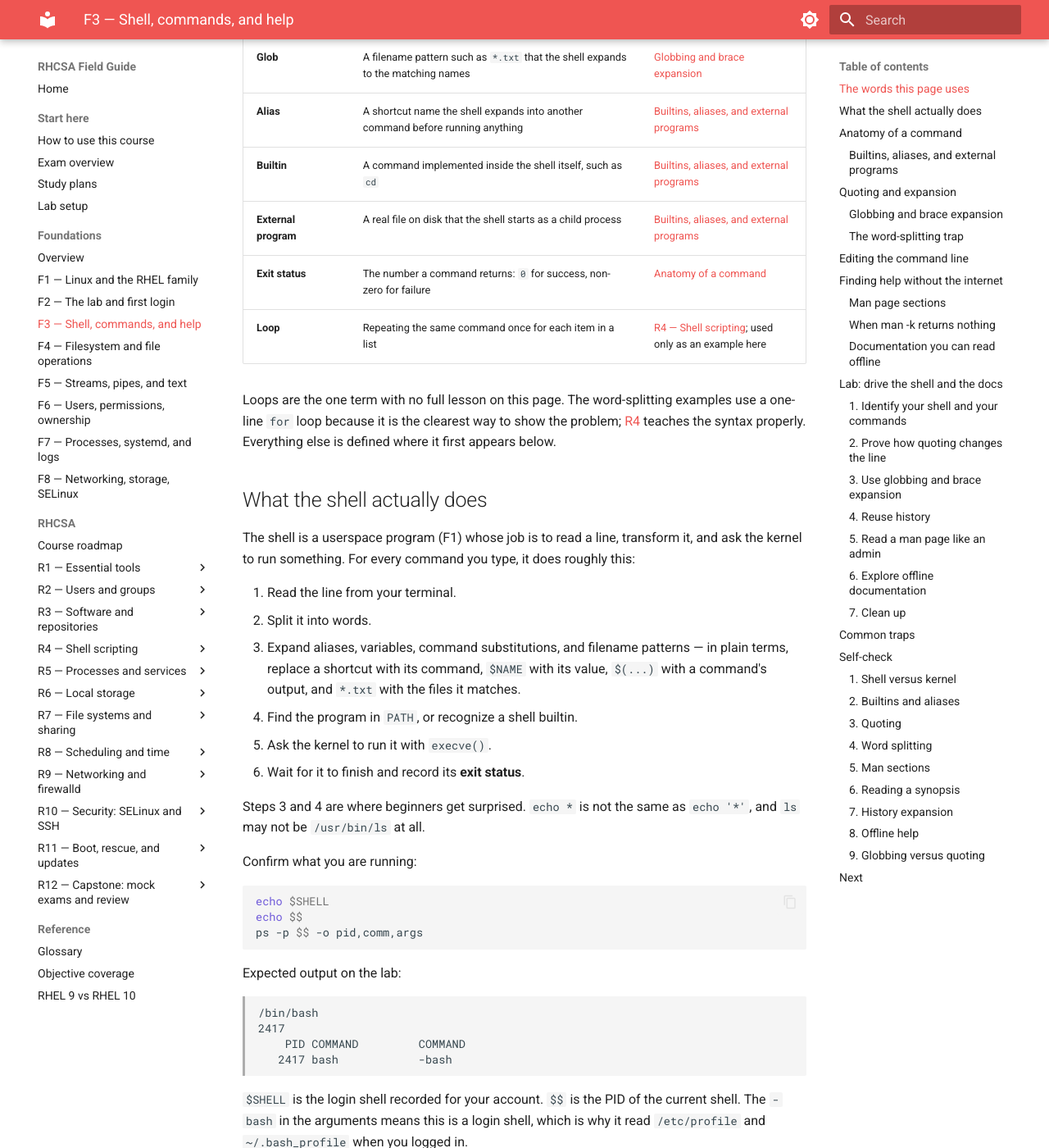
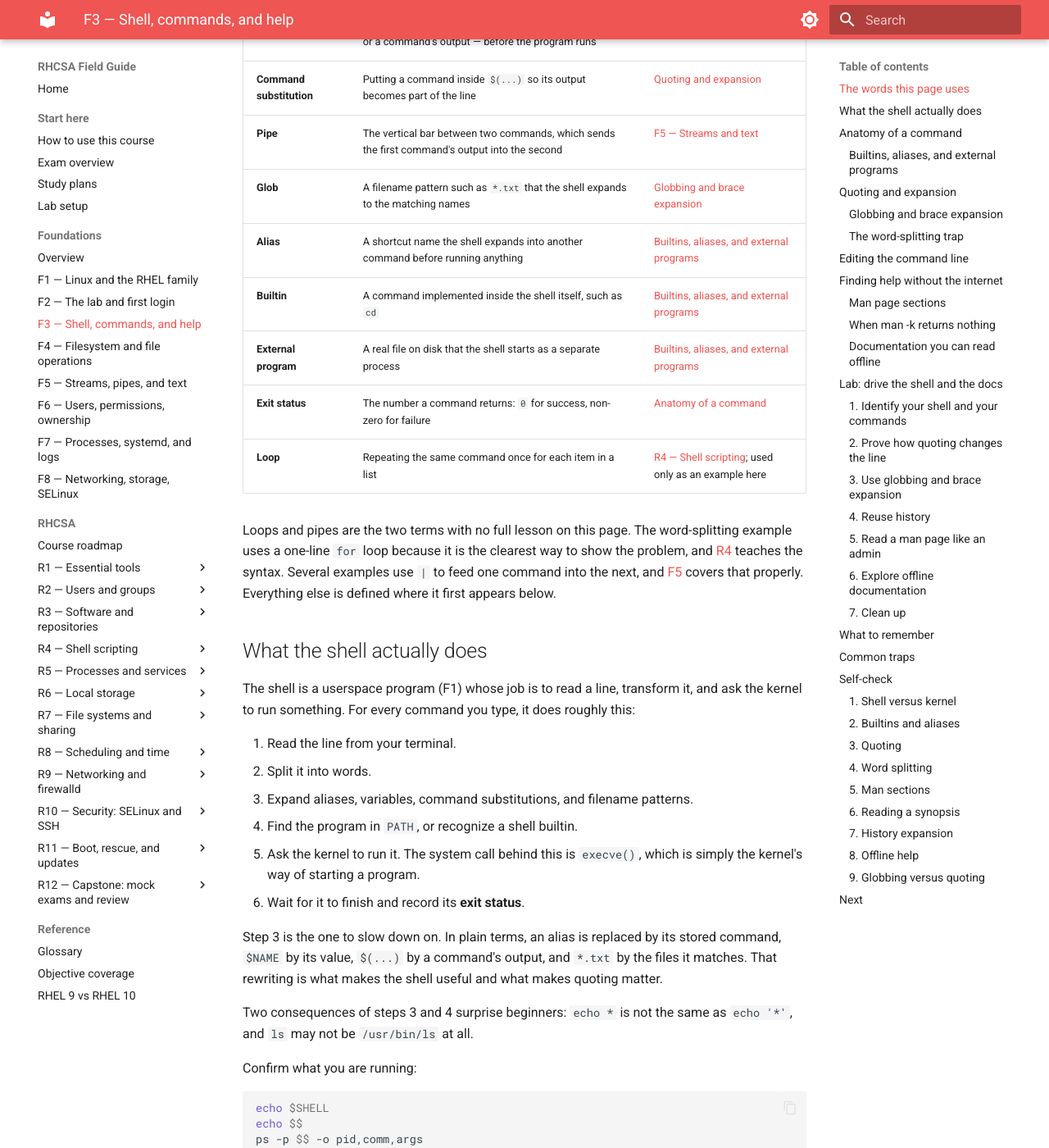
Before and after one commit to hilgardvr/red-hat-prep-courses, an MkDocs documentation site: the page built from docs/foundations/f3-shell-help/index.md, in a window 1280 px wide and 1400 px high, scrolled down 1462 px. Shown: the whole window at 82% size. Built offline with MkDocs 1.6.1 and Material for MkDocs 9.7.7, drawn with Linux system fonts in a browser that asks for light colours; some of the changed text lies outside the part shown.

Commit message:
F3: second pass for beginner comprehension
Explains the remaining jargon in place: PID, system call, pipe, stderr,
/dev/null, child process, tilde, and the duplicated COMMAND heading in
ps output. Adds a closing summary, expected output for the two loops so
the word-splitting difference is visible, and separates the host and
guest commands in the lab.

Two environment claims were wrong and are fixed: the lab image has no
example line in passwd(5) (the walk now reads the field order and then
head -1 /etc/passwd), and the info reader is not installed even though
its manuals are on disk.

````diff
--- a/docs/foundations/f3-shell-help/index.md
+++ b/docs/foundations/f3-shell-help/index.md
@@ -14,6 +14,8 @@
 You will type thousands of commands during the exam. Almost none of them will be commands you memorized. They will be commands you looked up, adapted, and checked.
 
 The exam environment is a RHEL 10 system with no internet access. You cannot search the web for a flag. Everything you need is on the machine: `--help`, `man`, `info`, the documentation under `/usr/share/doc`, and the package metadata. This module teaches you to read a command, quote it correctly, and find its options without a browser.
+
+You will meet commands you have not studied yet — `grep`, `find`, `tr`, `sort`, `tar`. None of them is the lesson. They are examples of syntax, and every one of them can explain itself with `--help` or `man`. That is the skill this page is really about.
 
 !!! note "Read it; do not memorise it"
     This page is a reference you will come back to, not a list to learn by heart. Run a command if your lab is up and watch what changes; if it is not, read the command and the block beneath it, which shows what it prints. The exam rewards finding and adapting commands, not recalling flags.
@@ -33,14 +35,15 @@ The shell has its own vocabulary. You do not need it to start, but this page lea
 | **`PATH`** | A variable holding the directories the shell searches, in order, for a command | [Builtins, aliases, and external programs](#builtins-aliases-and-external-programs) |
 | **Expansion** | The shell replacing part of the line — a variable, a pattern, or a command's output — before the program runs | [Quoting and expansion](#quoting-and-expansion) |
 | **Command substitution** | Putting a command inside `$(...)` so its output becomes part of the line | [Quoting and expansion](#quoting-and-expansion) |
+| **Pipe** | The vertical bar between two commands, which sends the first command's output into the second | [F5 — Streams and text](../f5-streams-text/index.md) |
 | **Glob** | A filename pattern such as `*.txt` that the shell expands to the matching names | [Globbing and brace expansion](#globbing-and-brace-expansion) |
 | **Alias** | A shortcut name the shell expands into another command before running anything | [Builtins, aliases, and external programs](#builtins-aliases-and-external-programs) |
 | **Builtin** | A command implemented inside the shell itself, such as `cd` | [Builtins, aliases, and external programs](#builtins-aliases-and-external-programs) |
-| **External program** | A real file on disk that the shell starts as a child process | [Builtins, aliases, and external programs](#builtins-aliases-and-external-programs) |
+| **External program** | A real file on disk that the shell starts as a separate process | [Builtins, aliases, and external programs](#builtins-aliases-and-external-programs) |
 | **Exit status** | The number a command returns: `0` for success, non-zero for failure | [Anatomy of a command](#anatomy-of-a-command) |
 | **Loop** | Repeating the same command once for each item in a list | [R4 — Shell scripting](../../rhcsa/r04-shell-scripting/index.md); used only as an example here |
 
-Loops are the one term with no full lesson on this page. The word-splitting examples use a one-line `for` loop because it is the clearest way to show the problem; [R4](../../rhcsa/r04-shell-scripting/index.md) teaches the syntax properly. Everything else is defined where it first appears below.
+Loops and pipes are the two terms with no full lesson on this page. The word-splitting example uses a one-line `for` loop because it is the clearest way to show the problem, and [R4](../../rhcsa/r04-shell-scripting/index.md) teaches the syntax. Several examples use `|` to feed one command into the next, and [F5](../f5-streams-text/index.md) covers that properly. Everything else is defined where it first appears below.
 
 ## What the shell actually does
 
@@ -48,12 +51,14 @@ The shell is a userspace program (F1) whose job is to read a line, transform it,
 
 1. Read the line from your terminal.
 2. Split it into words.
-3. Expand aliases, variables, command substitutions, and filename patterns — in plain terms, replace a shortcut with its command, `$NAME` with its value, `$(...)` with a command's output, and `*.txt` with the files it matches.
+3. Expand aliases, variables, command substitutions, and filename patterns.
 4. Find the program in `PATH`, or recognize a shell builtin.
-5. Ask the kernel to run it with `execve()`.
+5. Ask the kernel to run it. The system call behind this is `execve()`, which is simply the kernel's way of starting a program.
 6. Wait for it to finish and record its **exit status**.
 
-Steps 3 and 4 are where beginners get surprised. `echo *` is not the same as `echo '*'`, and `ls` may not be `/usr/bin/ls` at all.
+Step 3 is the one to slow down on. In plain terms, an alias is replaced by its stored command, `$NAME` by its value, `$(...)` by a command's output, and `*.txt` by the files it matches. That rewriting is what makes the shell useful and what makes quoting matter.
+
+Two consequences of steps 3 and 4 surprise beginners: `echo *` is not the same as `echo '*'`, and `ls` may not be `/usr/bin/ls` at all.
 
 Confirm what you are running:
 
@@ -72,7 +77,11 @@ Expected output on the lab:
    2417 bash            -bash
 ```
 
-`$SHELL` is the login shell recorded for your account. `$$` is the PID of the current shell. The `-bash` in the arguments means this is a login shell, which is why it read `/etc/profile` and `~/.bash_profile` when you logged in.
+Every output block on this page comes from one lab run. PIDs, dates, sizes, and man-page wording differ between machines; compare the shape and the fields, not the digits.
+
+`$SHELL` is the login shell recorded for your account. `$$` is the **PID** — the process ID — of the current shell. The `-bash` in the arguments means this is a login shell, which is why it read `/etc/profile` and `~/.bash_profile` when you logged in.
+
+The `COMMAND` heading appears twice because `comm` and `args` share one column name. The first column is the program name; the second is its full command line, where the leading `-` shows the login shell.
 
 ## Anatomy of a command
 
@@ -99,7 +108,7 @@ ls --human-readable --directory /etc
 
 Programs are not consistent. `ls` accepts options after arguments; `tar` traditionally wants the archive name right after `-f`; some tools use `-n` for "dry run" and others for "numeric". That inconsistency is exactly why you need the help system rather than a memory of flags.
 
-Three small examples of the same inconsistency.
+Here are three small examples of that inconsistency.
 
 **Options after arguments.** GNU `ls` does not care where the options go:
 
@@ -114,7 +123,7 @@ ls /etc/hostname -l
 
 The option moved; the output did not change.
 
-`find` does care. Its paths must come **before** the expression:
+`find` does care. Its paths must come **before** the expression — the tests such as `-name`:
 
 ```bash
 find /etc -maxdepth 1 -name hostname
@@ -135,7 +144,7 @@ find: paths must precede expression: `/etc'
 find: possible unquoted pattern after predicate `-maxdepth'?
 ```
 
-**A value belongs to one option.** `-f` takes the archive name, and the name is the next word after the whole cluster `-czf`. Run both lines in your home directory: the first creates `demo.tar.gz` there, and the second reads that same file, so it only works after the first has succeeded.
+**A value belongs to one option.** `-f` takes the archive name, and the name is the next word after the whole cluster `-czf`. Run both lines in your home directory: the first creates `demo.tar.gz` there, and the second reads that same file, so it only works after the first has succeeded. (`~` is shorthand for your home directory; the shell expands it before `cd` runs.)
 
 ```bash
 cd ~
@@ -148,9 +157,13 @@ tar: Removing leading `/' from member names
 etc/hostname
 ```
 
-The first line is a warning on stderr, not part of the archive; `etc/hostname` is the member it contains.
+The first line is a warning on **stderr** — the separate error stream — and is not part of the archive; `etc/hostname` is the member it contains. F5 covers the streams properly.
 
-Leave the value out and `tar` stops instead of guessing:
+Leave the value out and `tar` stops instead of guessing. This run names no archive at all:
+
+```bash
+tar -czf
+```
 
 ```text { .no-copy }
 tar: option requires an argument -- 'f'
@@ -168,7 +181,7 @@ grep -n root /etc/passwd
 10:operator:x:11:0:operator:/root:/usr/sbin/nologin
 ```
 
-In `sort` it changes the comparison from text to arithmetic, which reorders the same input:
+In `sort` it changes the comparison from text to arithmetic, which reorders the same input. The `|` is a **pipe**: it feeds the output of the command on the left into the command on the right. [F5](../f5-streams-text/index.md) covers streams and pipes in full; here a pipe is only a way to give `sort` some lines:
 
 ```bash
 printf '10\n2\n1\n' | sort -n
@@ -228,7 +241,7 @@ Two syntax rules are universal enough to rely on:
     2
     ```
 
-    Exit status is how scripts make decisions. R4 builds on this.
+    Two redirections appear here. `> /dev/null` sends normal output to `/dev/null`, a file that discards everything written to it. `2>` sends the error stream there instead. Redirection only moves text; it does not change the exit status, so the second command reports the status `ls` itself produced — `2`, that program's own code for "cannot access". Non-zero meanings vary by tool; what is universal is `0`. Exit status is how scripts make decisions. R4 builds on this.
 
 ### Builtins, aliases, and external programs
 
@@ -247,7 +260,7 @@ grep is aliased to `grep --color=auto'
 grep is /usr/bin/grep
 ```
 
-Read it in order. `cd` is a **builtin**: it runs inside the shell process, because it changes the shell's own working directory, and a separate child process could not change its parent. `ls` and `grep` are **aliases**: saved expansions set by `/etc/profile.d/colorls.sh` and `colorgrep.sh`. Typing the name substitutes the stored text first, so `grep` becomes `grep --color=auto`. `type -a` then keeps searching and prints the **external program** the alias expands into, `/usr/bin/grep` — a real file on disk.
+Read it in order. `cd` is a **builtin**: it runs inside the shell process, because it changes the shell's own working directory, and a separate child process — a program the shell starts — could not change its parent. `ls` and `grep` are **aliases**: saved expansions set by `/etc/profile.d/colorls.sh` and `colorgrep.sh`. Typing the name substitutes the stored text first, so `grep` becomes `grep --color=auto`. `type -a` then keeps searching and prints the **external program** the alias expands into, `/usr/bin/grep` — a real file on disk.
 
 That output is the expansion order in miniature: alias first, file second.
 
@@ -280,7 +293,7 @@ echo "$PATH" | tr ':' '\n'
 /usr/sbin
 ```
 
-That order is deliberate. `/usr/local/bin` comes before `/usr/bin`, so an administrator's own copy of a tool overrides the packaged one without replacing it. The order also explains why `type -P grep` finds `/usr/bin/grep`: no earlier directory contains a `grep`.
+That order is deliberate. `/usr/local/bin` comes before `/usr/bin`, so an administrator's own copy of a tool overrides the packaged one without replacing it. The order also explains why `type -P grep` finds `/usr/bin/grep`: no earlier directory contains a `grep`. The two `sbin` directories sit at the end for a normal user and near the front for root. Either way they are in `PATH`, which is why `labuser` can run `sshd` even though the program lives in `/usr/sbin`.
 
 `command -v` is also the portable existence check for scripts:
 
@@ -370,6 +383,12 @@ ls /etc/[abc]*
 echo /usr/bin/{ls,cp,mv}
 ```
 
+The first two commands print file lists; the second also prints the *contents* of any matched directory, because that is what `ls` does with a directory. The third prints three paths, because brace expansion happened before `echo` ran:
+
+```text { .no-copy }
+/usr/bin/ls /usr/bin/cp /usr/bin/mv
+```
+
 Brace expansion happens before globbing and does not require the names to exist. That is why `mkdir -p ~/f3/{docs,logs}` works even though nothing is there yet.
 
 ### The word-splitting trap
@@ -382,10 +401,23 @@ This looks reasonable and is wrong:
 for f in $(ls); do echo "file: $f"; done
 ```
 
-`ls` prints filenames separated by newlines. Command substitution hands that text back to the shell, which splits it on *all* whitespace, so `report final.txt` becomes two iterations. Use a glob instead:
+`ls` prints filenames separated by newlines. Command substitution hands that text back to the shell, which splits it on *all* whitespace, so `report final.txt` becomes two iterations. In the directory from the quoting example above, the loop prints:
+
+```text { .no-copy }
+file: notes.txt
+file: report
+file: final.txt
+```
+
+One file, three lines, and two of those lines point at names that do not exist. Use a glob instead:
 
 ```bash
 for f in *; do echo "file: $f"; done
+```
+
+```text { .no-copy }
+file: notes.txt
+file: report final.txt
 ```
 
 The glob produced two words — `notes.txt` and `report final.txt` — so the loop ran twice. That is the difference between the shell's own filename expansion and a program's text output.
@@ -428,7 +460,7 @@ echo !$
 
 ## Finding help without the internet
 
-Work down this list. The first four entries are always available on a RHEL system.
+Work down this list. The first four are part of a standard RHEL install and need no network.
 
 | You want | Use |
 |---|---|
@@ -437,12 +469,14 @@ Work down this list. The first four entries are always available on a RHEL syste
 | A file format such as `/etc/fstab` | `man 5 fstab` |
 | A concept, when you know a keyword | `man -k keyword` or `apropos keyword` |
 | A one-line description | `whatis command` |
-| GNU tool documentation with examples | `info command` |
+| GNU tool documentation with examples | `info command` (package `info`) |
 | Shipped examples and notes | `/usr/share/doc/<package>/` |
 | Which files a package installed | `rpm -ql <package>` / `rpm -qd <package>` |
 | Shell builtin help | `help cd` |
 | Subcommand help | `dnf help install` |
 | systemd unit documentation | `systemctl help sshd` |
+
+The `info` reader is a separate package and this image does not install it. The manuals themselves are already on disk under `/usr/share/info`; `sudo dnf install -y info` adds the reader.
 
 ### Man page sections
 
@@ -497,13 +531,20 @@ rpm -qd bash | head
 
 ## Lab: drive the shell and the docs
 
-Log in to the lab and switch to the lab user as in F2:
+Start from the repository root on your host and open the `server` VM:
 
 ```bash
 cd labs
 ./bin/lab ssh
+```
+
+Inside the VM, switch to the lab user as in F2. The `sudo` password is `labpass`:
+
+```bash
 sudo su - labuser
 ```
+
+Your prompt becomes `[labuser@server ~]$`, which is how you know every command below runs as `labuser` on `server` and not on your host.
 
 ### 1. Identify your shell and your commands
 
@@ -574,13 +615,25 @@ whatis cp
 man 5 passwd
 ```
 
-Inside `man 5 passwd`, search for the field description:
+`man -k` lists pages whose short description mentions the keyword; `whatis` prints just that one-line description for a command.
+
+Inside `man 5 passwd`, search for the field list:
 
 ```text { .no-copy }
-/^ *root
+/colon-separated fields
 ```
 
-You should land on the `root:x:0:0:root:/root:/bin/bash` example and be able to name each colon-separated field without leaving the page. Quit with `q`.
+You land on `name:password:UID:GID:GECOS:directory:shell`, followed by a paragraph for each field. Quit with `q`, then map that order onto the real file:
+
+```bash
+head -1 /etc/passwd
+```
+
+```text { .no-copy }
+root:x:0:0:Super User:/root:/bin/bash
+```
+
+Seven fields: `root`, `x`, `0`, `0`, `Super User`, `/root`, `/bin/bash`. If you can name them without reopening the page, the section number and the man page did their job.
 
 Now find a flag you do not remember:
 
@@ -588,25 +641,32 @@ Now find a flag you do not remember:
 man ls
 ```
 
-Search for `recursive`. The entry explains `-R` and points to `--recursive`. Quit, then confirm with the short form:
+Search for `recursive`. The entry explains `-R` and points to `--recursive`. Quit, then confirm with `--help` and the long form:
 
 ```bash
 ls --help | grep -- --recursive
+```
+
+```text { .no-copy }
+  -R, --recursive            list subdirectories recursively
 ```
 
 ### 6. Explore offline documentation
 
 ```bash
 help cd
-info coreutils
 ```
 
-`help` prints bash's own documentation for a builtin. `info` opens the GNU manual; navigate with ++space++ and quit with `q`.
+`help` prints bash's own documentation for a builtin. That is the one place `cd` is documented: `man cd` finds nothing, because `cd` is not a file on disk.
+
+Then look at what a package ships:
 
 ```bash
 ls /usr/share/doc/bash
 rpm -qd bash | head
 ```
+
+GNU `info` manuals are already on disk (`ls /usr/share/info` shows 29 files), but the `info` reader is a separate package this image does not install: `sudo dnf install -y info`, then `info coreutils`. `man` answers the same questions for these tools.
 
 ### 7. Clean up
 
@@ -615,7 +675,15 @@ cd ~
 rm -rf ~/f3
 ```
 
-Note the form: a quoted, explicit path under your home directory. Never run `rm -rf` with a variable you have not checked.
+Note the form: one explicit path under your home directory, with no variable to expand. Never run `rm -rf` with a variable you have not checked.
+
+## What to remember
+
+- The shell rewrites the line before any program sees it: aliases, variables, `$(...)`, globs. Quoting decides which rewrites happen.
+- A typed name can be a builtin, an alias, or a file found through `PATH`. `type` says which; `type -P` gives the file.
+- Quote variables (`"$name"`) and let the shell expand globs (`*`) instead of parsing `$(ls)`.
+- `--help` first, then `man`, then `man -k`; use `man 5` for file formats.
+- Exit status `0` means success. Any other number is the program's own way of saying what went wrong.
 
 ## Common traps
 
@@ -627,7 +695,7 @@ Note the form: a quoted, explicit path under your home directory. Never run `rm
 | `rm -rf $DIR/` with `DIR` empty | Becomes `rm -rf /`, deleting the system | Quote and set a default: `rm -rf "${DIR:?}/"` |
 | `man name` gives the wrong page | Section 1 shadows section 5 or 8 | Specify the section: `man 5 name` |
 | `man -k` finds nothing | The `mandb` index is missing | `sudo mandb`, then retry |
-| Alias hides real behavior | Scripts and interactive shells behave differently | Bypass it with `\ls` or `command ls`; scripts do not load aliases |
+| Alias hides real behavior | A shell you type into has aliases; a script does not | Bypass it with `\ls` or `command ls`; scripts see only the file |
 | Assuming options are portable | `-h` means human-readable in `ls`, help in others | Check `--help` before using a flag in a script |
 
 ## Self-check
@@ -695,7 +763,7 @@ The exam machine has no internet and you have never used `dnf repoquery`. Name t
 You are in `/etc` and type `ls *.conf`. What does the shell pass to `ls` if five matching files exist? What if none exist?
 
 ??? question "Answer"
-    With matches, the shell passes the five expanded filenames. With no matches, bash leaves the pattern unchanged and passes the literal string `*.conf`, which `ls` then reports as missing. That is why `nullglob` and `failglob` exist in scripts (R4).
+    With matches, the shell passes the five expanded filenames. With no matches, bash leaves the pattern unchanged and passes the literal string `*.conf`, which `ls` then reports as missing. `shopt -s nullglob` makes an unmatched pattern expand to nothing instead, and `shopt -s failglob` turns it into an error; R4 uses `nullglob`.
 
 ## Next
 
````
Also changed, not shown: other parts of docs/foundations/f3-shell-help/index.md (+4 -4 lines), AGENTS.md (+1 -0 lines), docs/foundations/f1-linux-rhel-family/index.md (+3 -3 lines).
